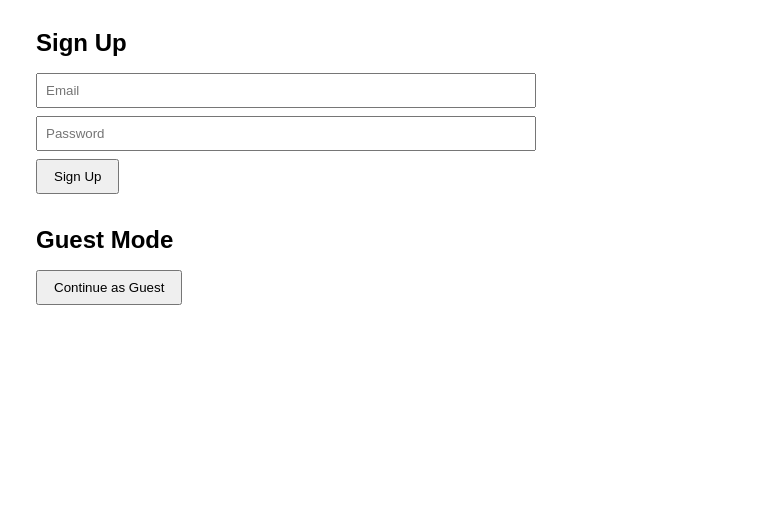
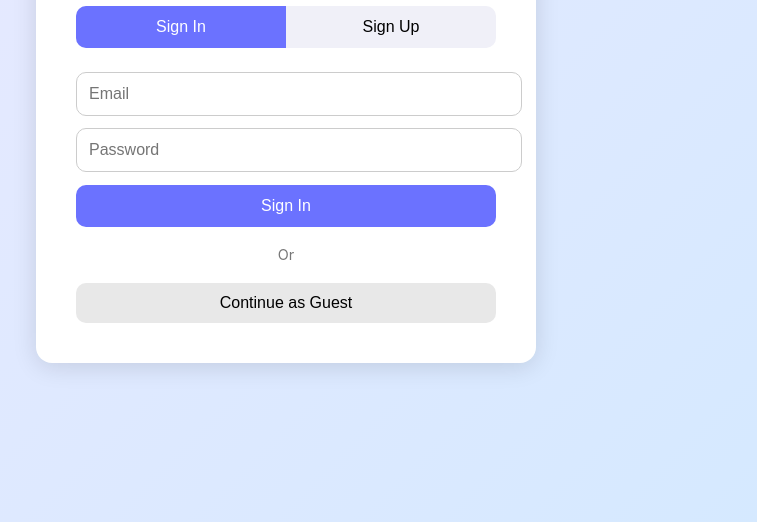
Before and after one commit to 1985lxw/price-comparer, a website: page frontend/login.html in a window 1280 px wide. Shown: the part 278-800 px from the top of the page, without its empty margins (354-1111 px from the left). Drawn offline with Linux system fonts and the light colour scheme.

Commit message:
re-designed the login page

```diff
--- a/frontend/login.html
+++ b/frontend/login.html
@@ -28,7 +28,6 @@
       if (data.error) {
         alert('Sign-Up Error: ' + data.error);
       } else {
-    // Extract pretty name
         const raw = data.user.email.split("@")[0];
         const pretty = raw.charAt(0).toUpperCase() + raw.slice(1);
 
@@ -40,7 +39,6 @@
         window.location.href = './index.html';
       }
     }
-
 
     async function signIn(event) {
       event.preventDefault();
@@ -57,7 +55,6 @@ async function signIn(event) {
       if (data.error) {
         alert('Sign-In Error: ' + data.error);
       } else {
-    // Extract pretty name
         const raw = data.user.email.split("@")[0];
         const pretty = raw.charAt(0).toUpperCase() + raw.slice(1);
 
@@ -70,39 +67,57 @@ async function signIn(event) {
       }
     }
 
-
     function guestMode() {
       saveLS(STORAGE_KEYS.auth, { mode: 'guest', user: null });
       window.location.href = './index.html';
     }
   </script>
 </head>
-<body>
 
-  <h1>Price Comparer</h1>
+<body class="login-body">
 
-  <section>
-    <h2>Sign In</h2>
+  <div class="login-card">
+
+    <h1 class="app-title">Price Comparer</h1>
+
+    <div class="tabs">
+      <button class="tab-button active" onclick="switchTab('signin')">Sign In</button>
+      <button class="tab-button" onclick="switchTab('signup')">Sign Up</button>
+    </div>
+
+    <!-- SIGN IN -->
+    <section id="signin" class="tab-content visible">
       <form onsubmit="signIn(event)">
         <input id="signin-email" type="email" placeholder="Email" required>
         <input id="signin-password" type="password" placeholder="Password" required>
-      <button type="submit">Sign In</button>
+        <button class="primary-btn" type="submit">Sign In</button>
       </form>
     </section>
 
-  <section>
-    <h2>Sign Up</h2>
+    <!-- SIGN UP -->
+    <section id="signup" class="tab-content">
       <form onsubmit="signUp(event)">
         <input id="signup-email" type="email" placeholder="Email" required>
         <input id="signup-password" type="password" placeholder="Password" required>
-      <button type="submit">Sign Up</button>
+        <button class="primary-btn" type="submit">Create Account</button>
       </form>
     </section>
 
-  <section>
-    <h2>Guest Mode</h2>
-    <button onclick="guestMode()">Continue as Guest</button>
-  </section>
+    <div class="divider">Or</div>
+
+    <button class="guest-btn" onclick="guestMode()">Continue as Guest</button>
+
+  </div>
+
+  <script>
+    function switchTab(tab) {
+      document.querySelectorAll(".tab-button").forEach(btn => btn.classList.remove("active"));
+      document.querySelectorAll(".tab-content").forEach(sec => sec.classList.remove("visible"));
+
+      document.querySelector(`.${tab === "signin" ? "tab-button:first-child" : "tab-button:last-child"}`).classList.add("active");
+      document.getElementById(tab).classList.add("visible");
+    }
+  </script>
 
 </body>
 </html>
--- a/frontend/styles.css
+++ b/frontend/styles.css
@@ -1,29 +1,120 @@
-/* styles.css */
+/* Full-page background */
+.login-body {
+  margin: 0;
+  padding: 0;
+  font-family: "Inter", sans-serif;
+  background: linear-gradient(135deg, #ece9ff, #d3e9ff);
+  display: flex;
+  justify-content: center;
+  align-items: center;
+  height: 100vh;
+}
 
-body {
-    font-family: sans-serif;
-    padding: 2rem;
-    max-width: 500px;
-    margin: auto;
-  }
+/* Card container */
+.login-card {
+  background: #ffffff;
+  padding: 2.5rem;
+  width: 100%;
+  max-width: 420px;
+  border-radius: 16px;
+  box-shadow: 0 4px 25px rgba(0,0,0,0.12);
+  text-align: center;
+}
 
-  h1, h2 {
-    margin-bottom: 1rem;
-  }
+/* Title */
+.app-title {
+  margin-bottom: 1.5rem;
+  font-size: 2rem;
+  font-weight: 700;
+  color: #333;
+}
 
-  section {
-    margin-bottom: 2rem;
-  }
+/* Tabs */
+.tabs {
+  display: flex;
+  margin-bottom: 1.5rem;
+  border-radius: 10px;
+  overflow: hidden;
+  background: #f0f0f8;
+}
 
-  input {
-    display: block;
-    margin-bottom: 0.5rem;
-    width: 100%;
-    padding: 0.5rem;
-    box-sizing: border-box;
-  }
+.tab-button {
+  flex: 1;
+  padding: 0.75rem;
+  border: none;
+  background: transparent;
+  cursor: pointer;
+  font-size: 1rem;
+  transition: 0.3s;
+}
 
-  button {
-    padding: 0.5rem 1rem;
-    cursor: pointer;
-  }
+.tab-button.active {
+  background: #6b72ff;
+  color: white;
+}
+
+/* Form section */
+.tab-content {
+  display: none;
+}
+
+.tab-content.visible {
+  display: block;
+}
+
+/* Inputs */
+input {
+  width: 100%;
+  padding: 0.75rem;
+  margin-bottom: 0.8rem;
+  border: 1px solid #ccc;
+  border-radius: 10px;
+  font-size: 1rem;
+  transition: 0.3s;
+}
+
+input:focus {
+  border-color: #6b72ff;
+  outline: none;
+  box-shadow: 0 0 6px rgba(107,114,255,0.4);
+}
+
+/* Buttons */
+.primary-btn {
+  width: 100%;
+  padding: 0.75rem;
+  border: none;
+  background: #6b72ff;
+  color: white;
+  border-radius: 10px;
+  font-size: 1rem;
+  cursor: pointer;
+  transition: 0.25s;
+}
+
+.primary-btn:hover {
+  background: #5a61e6;
+}
+
+/* Guest button */
+.guest-btn {
+  width: 100%;
+  padding: 0.7rem;
+  background: #e8e8e8;
+  border: none;
+  border-radius: 10px;
+  font-size: 1rem;
+  cursor: pointer;
+  transition: 0.25s;
+}
+
+.guest-btn:hover {
+  background: #d5d5d5;
+}
+
+/* Divider */
+.divider {
+  margin: 1.2rem 0;
+  font-size: 0.9rem;
+  color: #777;
+}
```
Lines whose indentation alone changed are shown as unchanged.
